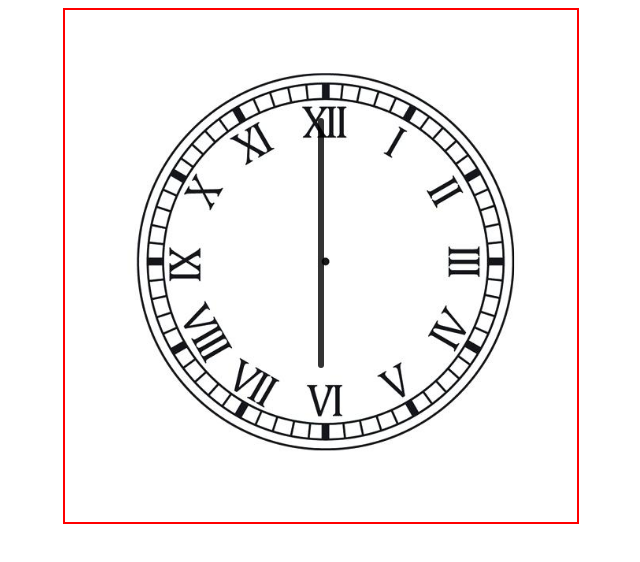
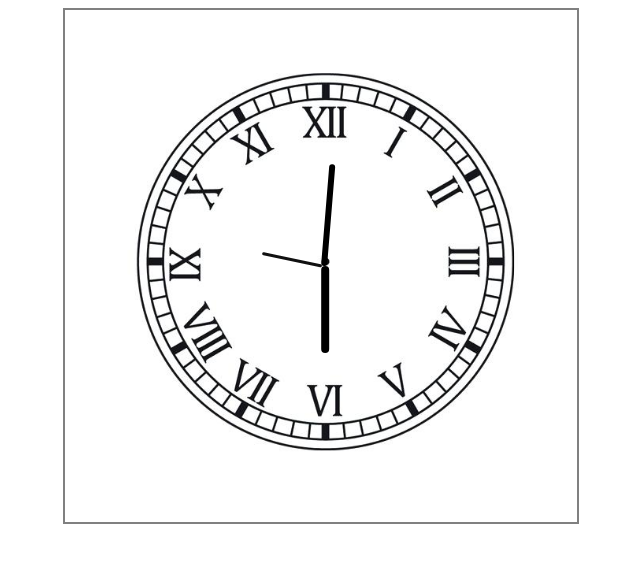
Before and after one commit to neha-0x01/Analog-Clock, a plain HTML site: page index.html in a window 1280 px wide. Shown: the whole page, without its empty margins (319-959 px from the left). Drawn offline with Linux system fonts and the light colour scheme.

Commit message:
add files

```diff
--- a/script.js
+++ b/script.js
@@ -0,0 +1,15 @@
+setInterval(() => {
+    const now = new Date();
+
+    const hours = now.getHours();
+    const minutes = now.getMinutes();
+    const seconds = now.getSeconds();
+
+    const hourRotation = 30 * hours + minutes / 2;       // hour hand: 30° per hour + extra by minute
+    const minuteRotation = 6 * minutes + seconds / 10;   // minute hand: 6° per min + extra by second
+    const secondRotation = 6 * seconds;                  // second hand: 6° per second
+
+    document.getElementById('hour').style.transform = `rotate(${hourRotation}deg)`;
+    document.getElementById('minutes').style.transform = `rotate(${minuteRotation}deg)`;
+    document.getElementById('second').style.transform = `rotate(${secondRotation}deg)`;
+}, 1000);
--- a/style.css
+++ b/style.css
@@ -1,44 +1,43 @@
-#clockContainer{
-    /* background-color: red; */
-    border: 2px solid red;
+
+
+#clockContainer {
     position: relative;
     margin: auto;
     height: 40vw;
-   width: 40vw;
-   background: url(clock1.jpeg) no-repeat;
-   background-size: 100%;
+    width: 40vw;
+    background: url(clock1.jpeg) no-repeat center center;
+    background-size: 100%;
+    border: 2px solid gray;
+    /* border-radius: 50%; */
 }
 
-#hour , #minutes , #second {
-  position: absolute;
-  background: black;
-  border-radius: 10px;
+#hour, #minutes, #second {
+    position: absolute;
+    bottom: 50%;
+    left: 50%;
+    transform-origin: bottom center;
+    transform: rotate(0deg);
+    background-color: black;
+    border-radius: 6px;
 }
 
-#hour{
-  width: 1%;
-  height: 35%;
-  top: 32%;
-  left: 49.5%;
-  opacity: 0.8;
-  display: none;
+#hour {
+    height: 17%;
+    width: 1.6%;
+    z-index: 3;
 }
 
 
-#minutes{
- width: 1%;
-  height: 39%;
-  top: 28%;
-  left: 49.5%;
-  opacity: 0.8;
-      display: none;
+#minutes {
+    height: 20%;
+    width: 1.2%;
+    z-index: 3;
 }
 
-#second{
- width: 1%;
-  height: 49%;
-  top: 21%;
-  left: 49.5%;
-   opacity: 0.8;
 
+#second {
+    height: 12%;
+    width: 0.5%;
+    background-color: #111;
+    z-index: 1;
 }
```
